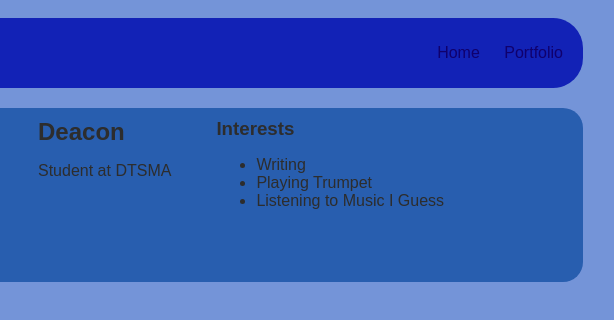
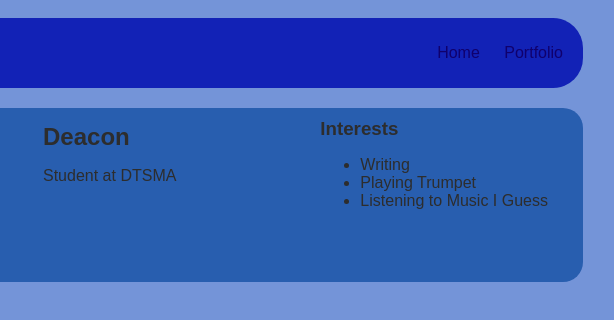
Before and after one commit to DeaconBegnaud/DeaconBegnaud.github.io, a plain HTML site: page index.html in a window 1280 px wide. Shown: the full height of the page, 457-1071 px from the left. Drawn offline with Linux system fonts and the light colour scheme.

Commit message:
update index

```diff
--- a/index.html
+++ b/index.html
@@ -95,7 +95,7 @@
 
                     <!-- Content section-->
 
-                    <div class="sidebar">
+                    <div class="content">
 
                     <h2>Deacon</h2>
 
@@ -105,7 +105,7 @@
 
                     <!-- Interests Sectoin-->
 
-                    <div class="sidebar">
+                    <div id="Interests"; class="sidebar">
 
                         <h3> Interests</h3>
 
```
